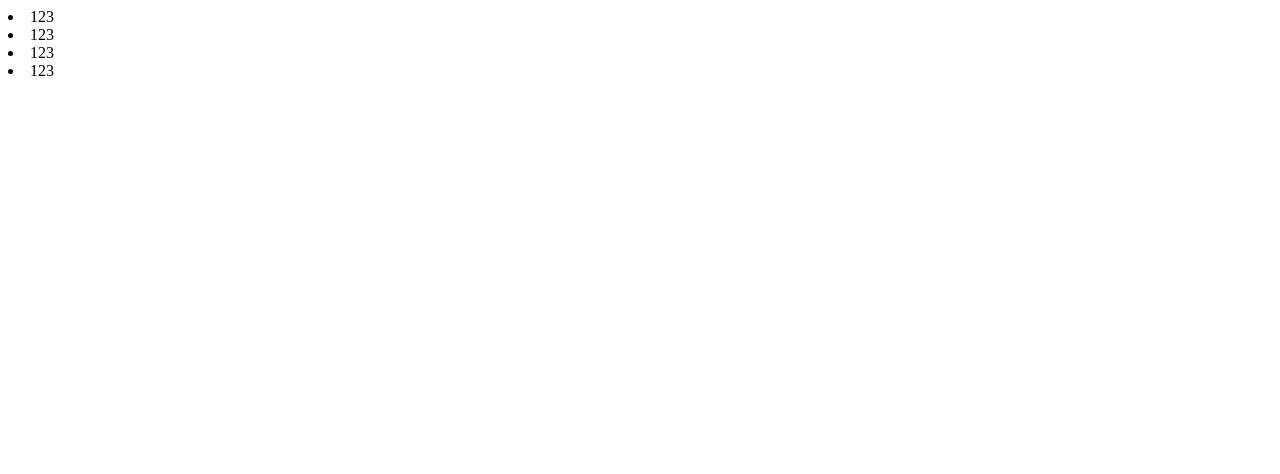
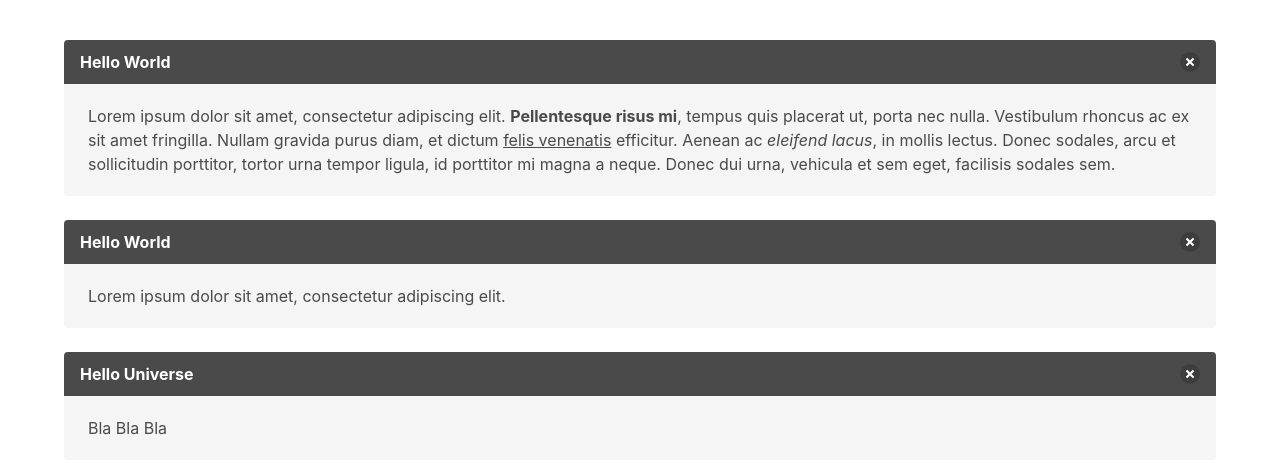
Before and after one commit to HIKALU-Z/learn-vue2, a website: page index.html in a window 1280 px wide. Drawn offline with nearby package versions, Linux system fonts and the light colour scheme.

Commit message:
learn to combine bulmaCss and componet

```diff
--- a/index.html
+++ b/index.html
@@ -6,12 +6,35 @@
     <meta name="viewport" content="width=device-width, initial-scale=1.0">
     <meta http-equiv="X-UA-Compatible" content="ie=edge">
     <title>Vue</title>
-    <style></style>
+    <link rel="stylesheet" href="https://maxcdn.bootstrapcdn.com/font-awesome/4.7.0/css/font-awesome.min.css">
+    <link rel="stylesheet" href="node_modules/bulma/css/bulma.css">
+    <style>
+    body{
+        padding-top: 40px;
+    }
+    </style>
 </head>
 
 <body>
-    <div id="root">
-        <task-list></task-list>
+    <div id="root" class="container">
+        <!--<task-list></task-list>-->
+        <article class="message">
+            <div class="message-header">
+                <p>Hello World</p>
+                <button class="delete"></button>
+            </div>
+            <div class="message-body">
+                Lorem ipsum dolor sit amet, consectetur adipiscing elit. <strong>Pellentesque risus mi</strong>, tempus quis
+                placerat ut, porta nec nulla. Vestibulum rhoncus ac ex sit amet fringilla. Nullam gravida purus diam, et
+                dictum
+                <a>felis venenatis</a> efficitur. Aenean ac <em>eleifend lacus</em>, in mollis lectus. Donec sodales, arcu
+                et sollicitudin porttitor, tortor urna tempor ligula, id porttitor mi magna a neque. Donec dui urna, vehicula
+                et sem eget, facilisis sodales sem.
+            </div>
+        </article>
+
+        <message title="Hello World" body="Lorem ipsum dolor sit amet, consectetur adipiscing elit."></message>
+        <message title="Hello Universe" body="Bla Bla Bla"></message>
     </div>
 
 
--- a/main.js
+++ b/main.js
@@ -3,29 +3,49 @@
  */
 
 
-Vue.component('task-list',{
-    template:`
+Vue.component('message', {
+    props: ['title', 'body'],
+    data(){
+        return{
+            isVisible: true
+        }
+    },
+    template: `
+        <article class="message" v-show="isVisible">
+            <div class="message-header">
+                {{title}}
+                <button class="delete" @click="isVisible =false"></button>
+            </div>
+            <div class="message-body">
+                {{body}}
+            </div>
+        </article>
+    `
+});
+
+Vue.component('task-list', {
+    template: `
     <div>
       <task v-for="task in tasks">{{task.task}}</task>
     </div>
     `,
 
-    data(){
-        return{
-            tasks:[
-                {task:'123',id:1},
-                {task:'123',id:2},
-                {task:'123',id:3},
-                {task:'123',id:4}
+    data() {
+        return {
+            tasks: [
+                { task: '123', id: 1 },
+                { task: '123', id: 2 },
+                { task: '123', id: 3 },
+                { task: '123', id: 4 }
             ]
         }
     }
 });
 
-Vue.component('task',{
-    template:'<li><slot></slot></li>'
+Vue.component('task', {
+    template: '<li><slot></slot></li>'
 });
 
 new Vue({
-    el:'#root',
+    el: '#root',
 });
```
